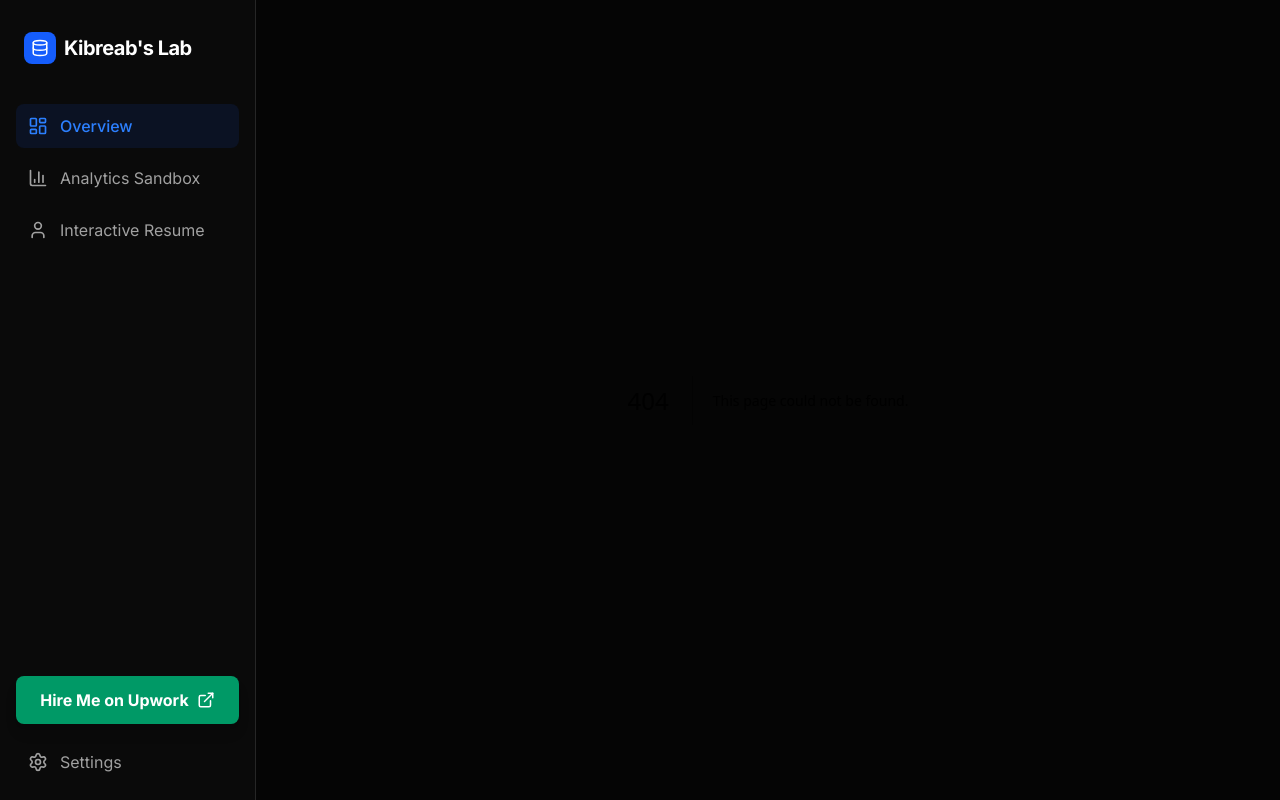
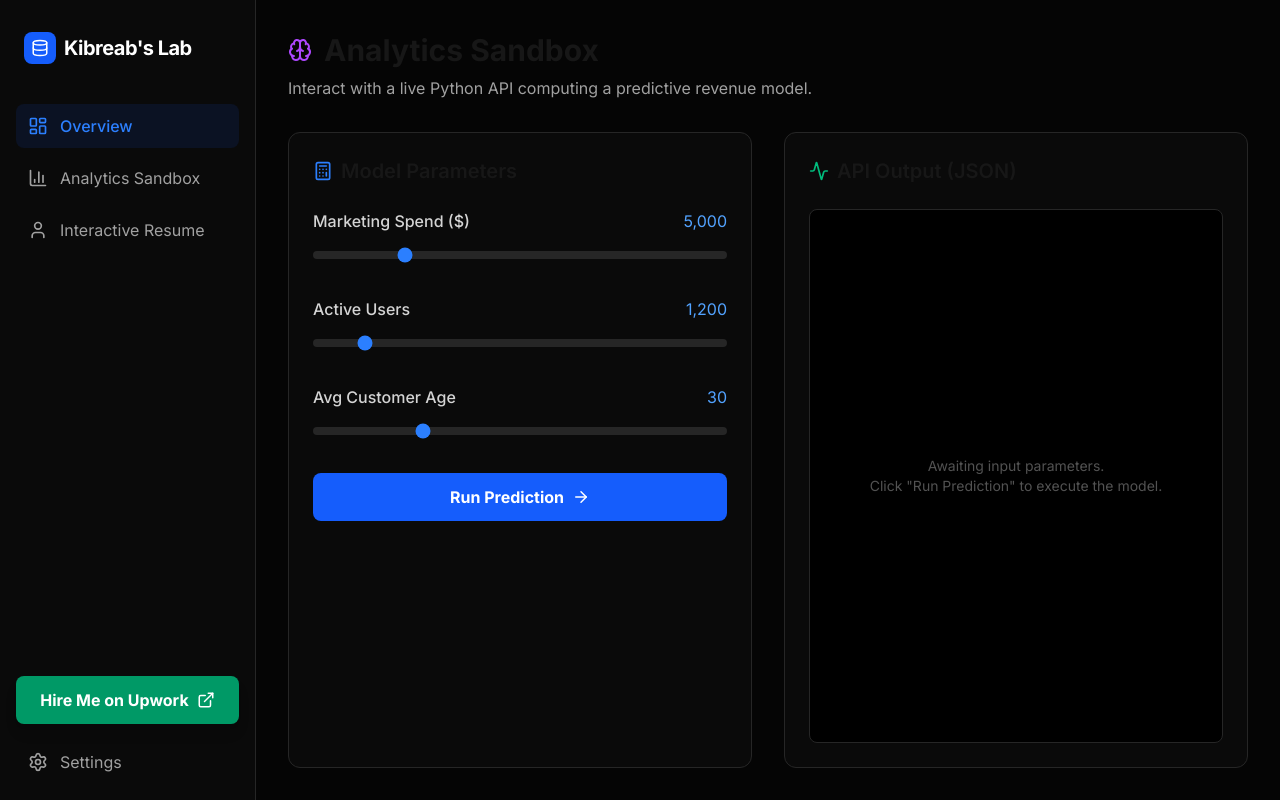
Before and after one commit to Kibreabk/data-lab-portfolio, a Next.js app: page /analytics in a window 1280 px wide. Before the commit this address had no page. Built offline with nearby package versions, Linux system fonts and the light colour scheme.

Commit message:
Added Analytics Sandbox and Predictive Model API

```diff
--- /dev/null
+++ b/src/app/analytics/page.tsx
@@ -0,0 +1,139 @@
+"use client";
+import { useState } from "react";
+import { Brain, Calculator, ArrowRight, Activity } from "lucide-react";
+
+export default function AnalyticsSandbox() {
+  const [spend, setSpend] = useState(5000);
+  const [users, setUsers] = useState(1200);
+  const [age, setAge] = useState(30);
+
+  const [loading, setLoading] = useState(false);
+  const [result, setResult] = useState<any>(null);
+
+  const runModel = async () => {
+    setLoading(true);
+    try {
+      const response = await fetch("/api/predict", {
+        method: "POST",
+        headers: { "Content-Type": "application/json" },
+        body: JSON.stringify({
+          marketing_spend: spend,
+          active_users: users,
+          avg_customer_age: age
+        })
+      });
+      const data = await response.json();
+
+      // Artificial delay to make it feel like a heavy calculation
+      setTimeout(() => {
+        setResult(data);
+        setLoading(false);
+      }, 800);
+
+    } catch (error) {
+      console.error("Failed to fetch prediction");
+      setLoading(false);
+    }
+  };
+
+  return (
+    <div className="p-8 max-w-7xl mx-auto h-full flex flex-col">
+      <header className="mb-8">
+        <h1 className="text-3xl font-bold mb-2 flex items-center gap-3">
+          <Brain className="text-purple-500" />
+          Analytics Sandbox
+        </h1>
+        <p className="text-neutral-400">
+          Interact with a live Python API computing a predictive revenue model.
+        </p>
+      </header>
+
+      <div className="grid grid-cols-1 lg:grid-cols-2 gap-8 flex-1">
+
+        {/* Input Panel */}
+        <div className="bg-[#0a0a0a] border border-neutral-800 rounded-xl p-6">
+          <h2 className="text-xl font-semibold mb-6 flex items-center gap-2">
+            <Calculator size={20} className="text-blue-500" />
+            Model Parameters
+          </h2>
+
+          <div className="space-y-8">
+            <ParameterSlider
+              label="Marketing Spend ($)"
+              value={spend} min={1000} max={20000} step={500}
+              onChange={(e) => setSpend(Number(e.target.value))}
+            />
+            <ParameterSlider
+              label="Active Users"
+              value={users} min={100} max={10000} step={100}
+              onChange={(e) => setUsers(Number(e.target.value))}
+            />
+            <ParameterSlider
+              label="Avg Customer Age"
+              value={age} min={18} max={65} step={1}
+              onChange={(e) => setAge(Number(e.target.value))}
+            />
+
+            <button
+              onClick={runModel}
+              disabled={loading}
+              className="w-full bg-blue-600 hover:bg-blue-500 text-white font-bold py-3 px-4 rounded-lg flex items-center justify-center gap-2 transition-all disabled:opacity-50"
+            >
+              {loading ? "Running Python Model..." : "Run Prediction"}
+              {!loading && <ArrowRight size={18} />}
+            </button>
+          </div>
+        </div>
+
+        {/* Results Panel */}
+        <div className="bg-[#0a0a0a] border border-neutral-800 rounded-xl p-6 flex flex-col">
+          <h2 className="text-xl font-semibold mb-6 flex items-center gap-2">
+            <Activity size={20} className="text-emerald-500" />
+            API Output (JSON)
+          </h2>
+
+          <div className="flex-1 bg-black border border-neutral-800 rounded-lg p-6 font-mono text-sm text-emerald-400 overflow-auto flex items-center justify-center">
+            {loading ? (
+              <div className="animate-pulse text-neutral-500">Processing tensors...</div>
+            ) : result ? (
+              <pre className="w-full h-full text-left">
+                {JSON.stringify(result, null, 2)}
+              </pre>
+            ) : (
+              <div className="text-neutral-600 text-center">
+                Awaiting input parameters.<br/>Click "Run Prediction" to execute the model.
+              </div>
+            )}
+          </div>
+
+          {result && !loading && (
+             <div className="mt-6 p-4 bg-emerald-900/20 border border-emerald-900/50 rounded-lg">
+               <p className="text-emerald-500 font-bold text-lg mb-1">Predicted Revenue: ${result.predicted_revenue.toLocaleString()}</p>
+               <p className="text-emerald-600/80 text-sm">Margin of Error: {result.margin_of_error}</p>
+             </div>
+          )}
+        </div>
+      </div>
+    </div>
+  );
+}
+
+function ParameterSlider({ label, value, min, max, step, onChange }: any) {
+  return (
+    <div>
+      <div className="flex justify-between mb-2">
+        <label className="font-medium text-neutral-300">{label}</label>
+        <span className="text-blue-400 font-mono">{value.toLocaleString()}</span>
+      </div>
+      <input
+        type="range"
+        min={min}
+        max={max}
+        step={step}
+        value={value}
+        onChange={onChange}
+        className="w-full accent-blue-500 h-2 bg-neutral-800 rounded-lg appearance-none cursor-pointer"
+      />
+    </div>
+  );
+}
```
Also changed, not shown: 1 other file (tests, documents, lock files or other folders).
